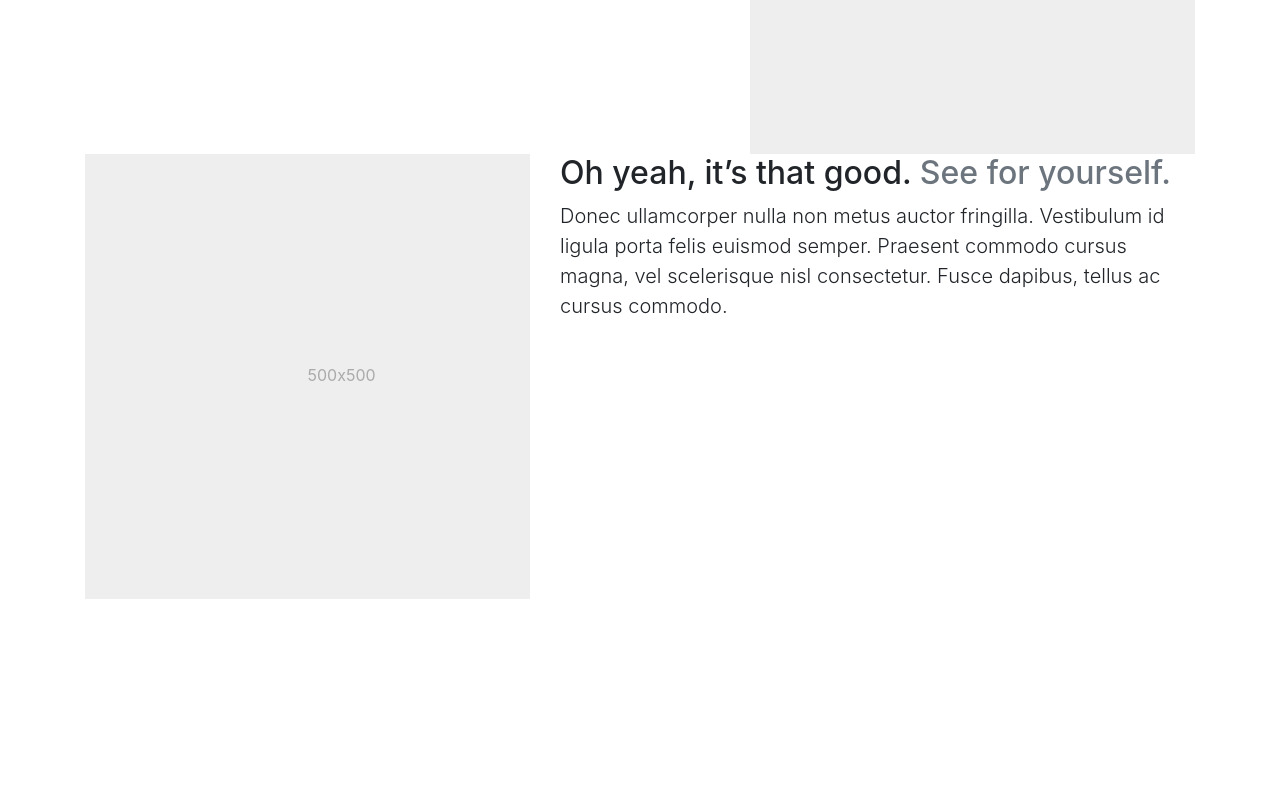
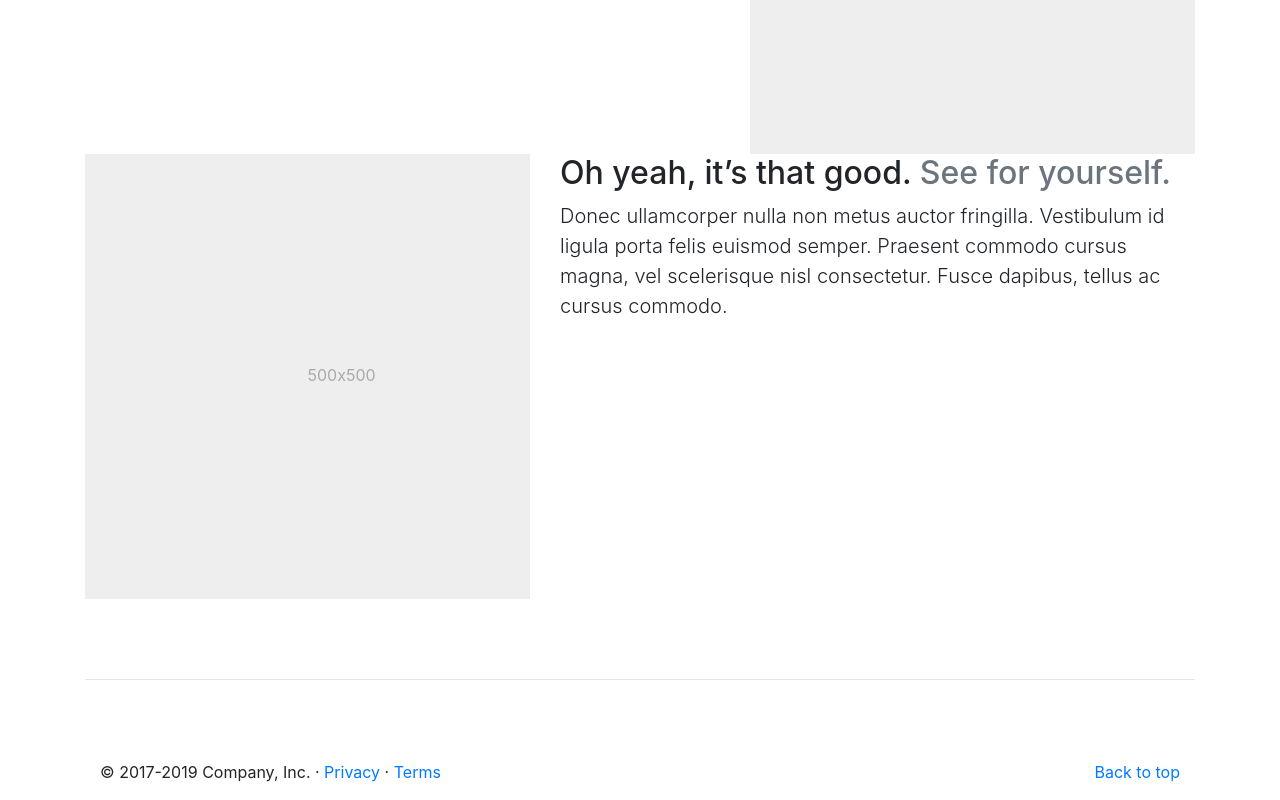
Before and after one commit to khumet817/outdoor-experience, a plain HTML site: page index.html in a window 1280 px wide. Shown: the part 7702-8502 px from the top of the page. Before the commit the page ends 8301 px from the top, so only its background shows below. Drawn offline with nearby package versions, Linux system fonts and the light colour scheme.

Commit message:
footer added

```diff
--- a/index.html
+++ b/index.html
@@ -39,6 +39,10 @@
 
         .featurette-divider {
             margin: 5rem 0;
+        }
+
+        .float-right {
+            float: right!important;
         }
     </style>
 </head>
@@ -324,6 +328,13 @@
                 </div>
             </div>
         </main>
+
+        <hr class="featurette-divider">
+
+        <footer class="container">
+                <p class="float-right"><a href="#">Back to top</a></p>
+                <p>© 2017-2019 Company, Inc. · <a href="#">Privacy</a> · <a href="#">Terms</a></p>
+        </footer>
     </div>
 </body>
 </html>
```
